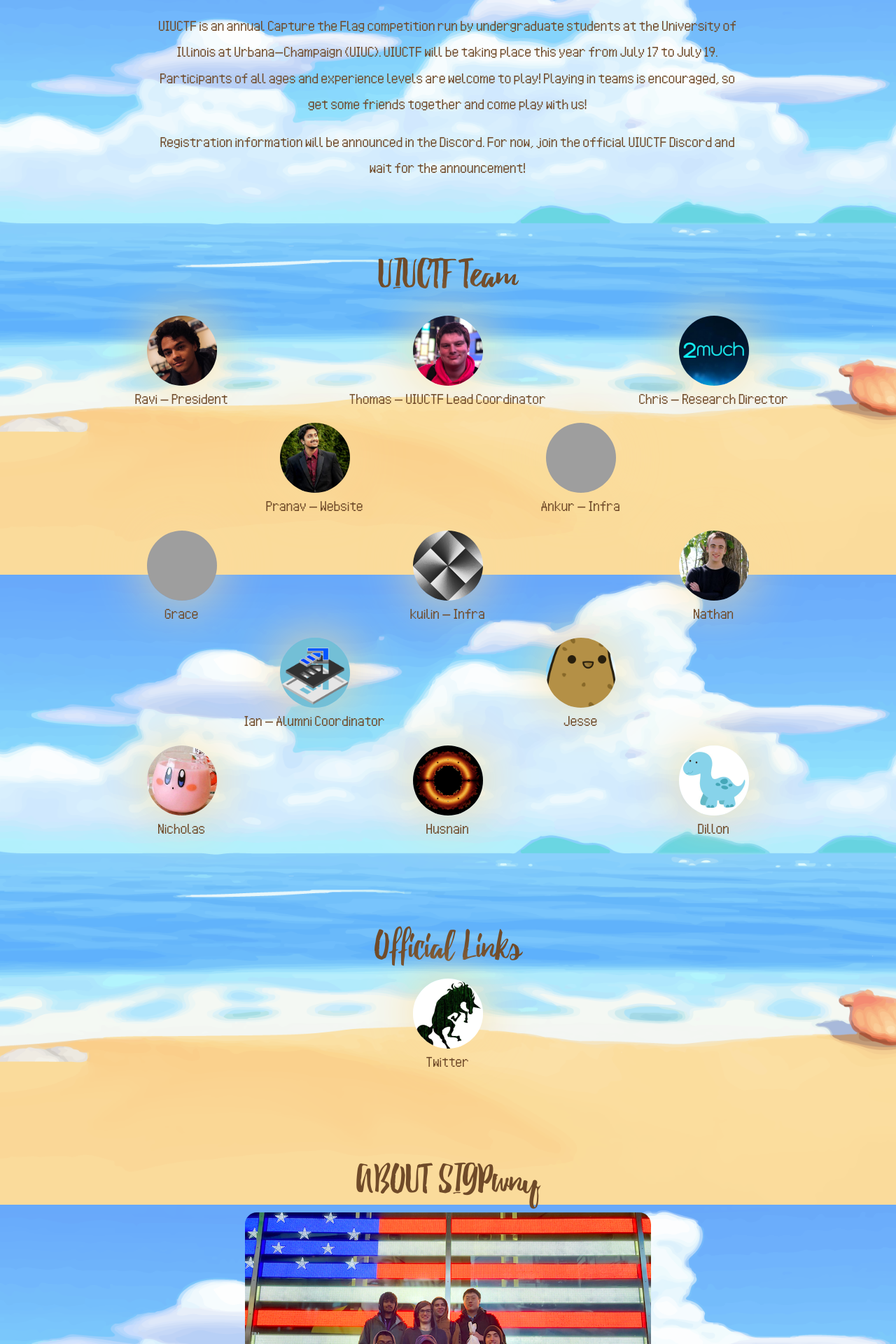
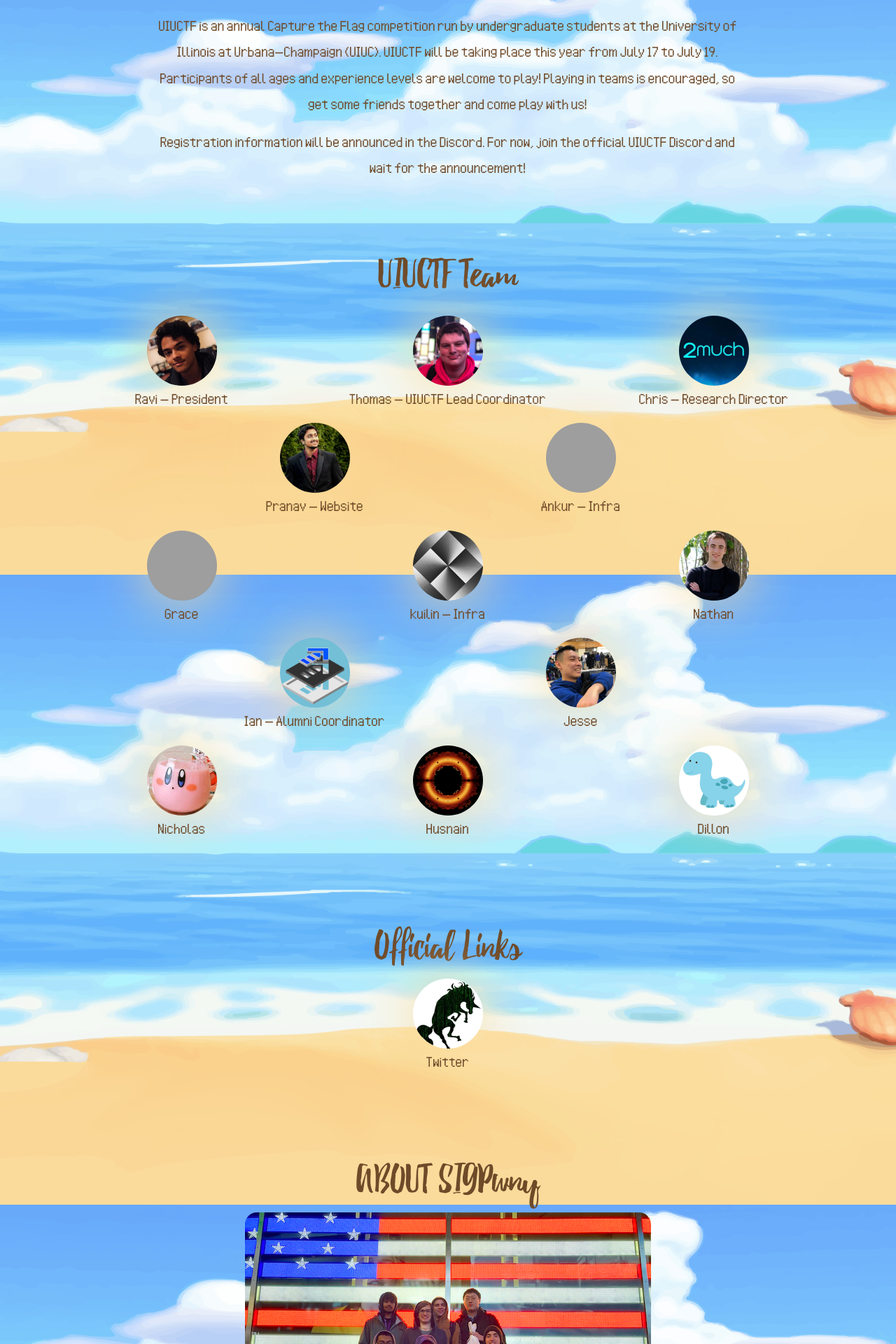
Before and after one commit to sigpwny/sigpwny.github.io-archive, a Jekyll site: the page uiuctf.html, which Jekyll copies as it is, in a window 1280 px wide. Shown: the part 979-2899 px from the top of the page at 70% size. Built offline with Jekyll 4.4.1, drawn with Linux system fonts in a browser that asks for light colours; nearby versions of some CDN libraries; grey boxes are pictures that could not be loaded.

Commit message:
Jesse Fintech

```diff
--- a/uiuctf.html
+++ b/uiuctf.html
@@ -157,7 +157,7 @@
                     </div>
                     <div class="profile col-md-4">
                         <a href="https://jjwang11.github.io/" target="_blank" rel='noreferrer noopener' style='text-decoration: none;'>
-                            <img class="avatar" src="./images/UIUCTF/avatar_13.png">
+                            <img class="avatar" src="./images/UIUCTF/avatar_13.jpg">
                             <p class="avatardesc">Jesse</p>
                         </a>
                     </div>
@@ -209,7 +209,7 @@
         data-aos-anchor-placement="top-bottom"
         data-aos-offset="200">
             <div class='title'><h2>ABOUT SIGPwny</h2></div>
-            <center><img src="./images/csaw.png" style="border-radius:17px;text-align:center;" /></center>
+            <center><img src="./images/csaw.png" style="border-radius:17px;text-align:center;width=100%;" /></center>
             <p />
             <div class='aboutdesc'>
                 <p class="aboutdescp">SIGPwny is a student-run undergraduate information security club at UIUC. We host public weekly meetings on various security topics with the goal of sharing interesting security topics with one another. We have a strong focus on kind and collaborative learning. Check us out at <a href="http://www.sigpwny.com">sigpwny.com!</a></p>
```
Also changed, not shown: images/UIUCTF/avatar_13.jpg (added).
